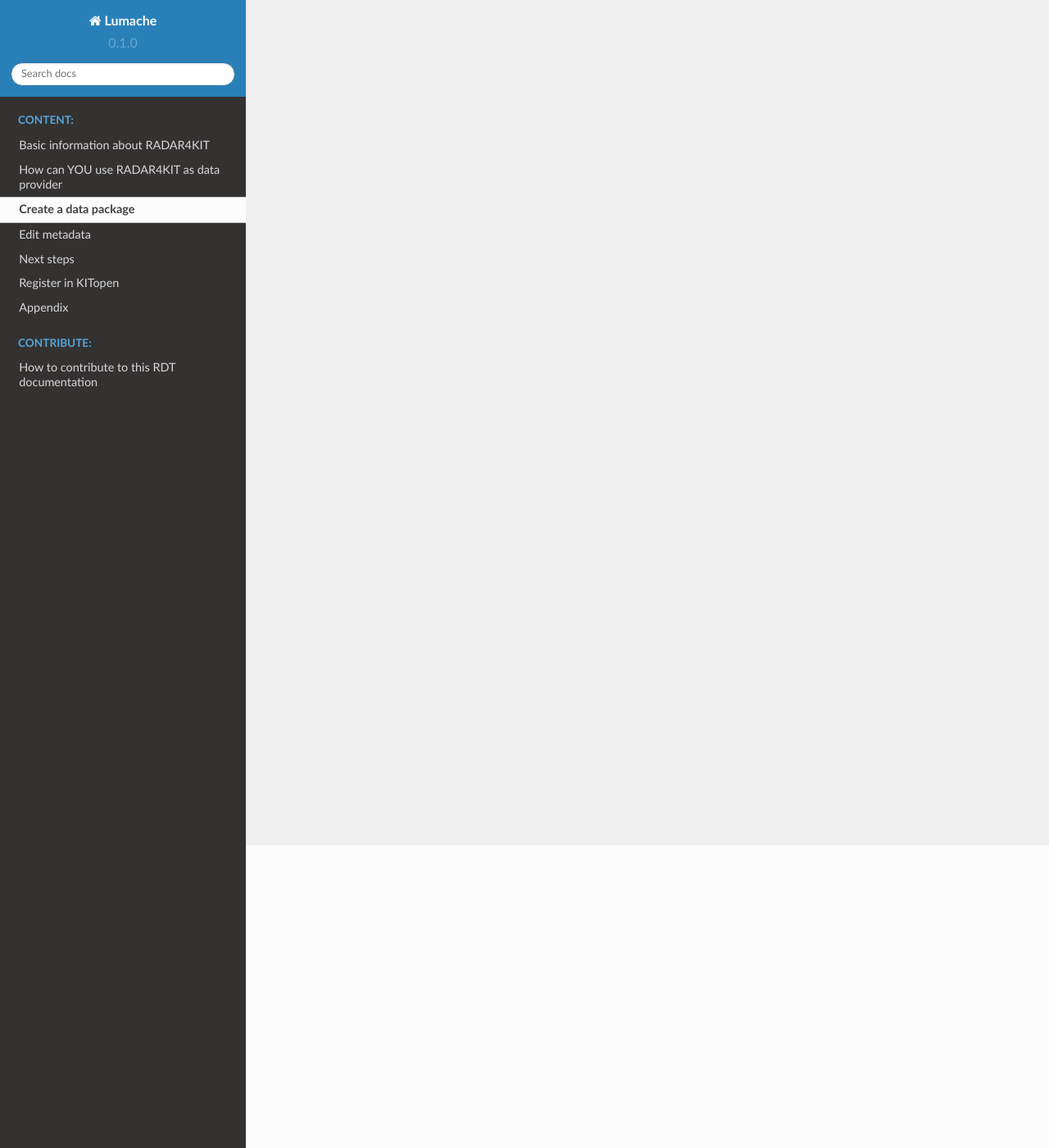
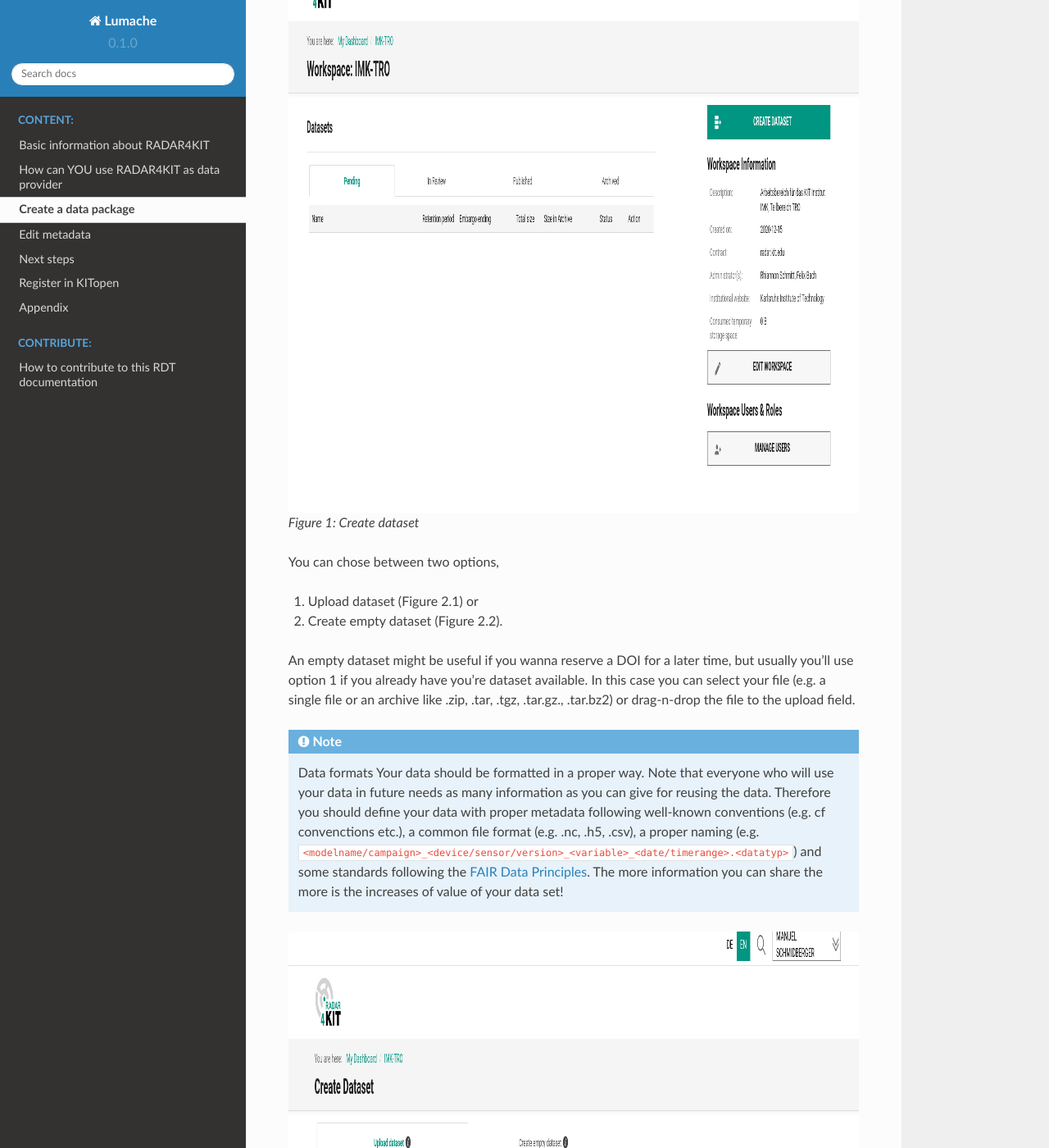
Before and after one commit to sabarth/Radar4KIT, a Sphinx documentation site: the page built from docs/source/Content/datapackage.rst, in a window 1280 px wide and 1400 px high, scrolled down 369 px. Shown: the whole window at 82% size. Built offline with Sphinx 7.4.7 and the Read the Docs theme 2.0.0, drawn with Linux system fonts in a browser that asks for light colours; some of the changed text lies outside the part shown.

Commit message:
Add 2 figures, change pyproject.toml, edit content

```diff
--- a/docs/source/Content/basic.rst
+++ b/docs/source/Content/basic.rst
@@ -15,8 +15,6 @@
 
 Since RADAR4KIT is an online service it can be used exclusively via the Internet. All KIT researchers can log in to RADAR4KIT via their KIT account (Shibboleth) using
 the web frontend of `RADAR4KIT <www.radar.kit.edu>`_. In addition, further accounts for KIT-externals can be created in special cases.
-
-.. image:: /images/radar4kit_edit_metadata_1.png
 
 
 RADAR4KIT usage and numbers
--- a/docs/source/Content/datapackage.rst
+++ b/docs/source/Content/datapackage.rst
@@ -1,2 +1,24 @@
 Create a data package
-++++++++++++++++++++++
++++++++++++++++++++++
+
+So, how do you create a data package once you get your authorization as subcurator? Since you're authorized as subcurator you can find the button "create dataset" on the left side of the window. Click that button for the next step.
+
+.. figure:: /images/radar4kit_create_dataset_1.png
+    :scale: 100 %
+
+    *Figure 1: Create dataset*
+
+You can chose between two options,
+
+#. Upload dataset (Figure 2.1) or
+#. Create empty dataset (Figure 2.2).
+
+An empty dataset might be useful if you wanna reserve a DOI for a later time, but usually you'll use option 1 if you already have you're dataset available. In this case you can select your file (e.g. a single file or an archive like .zip, .tar, .tgz, .tar.gz., .tar.bz2) or drag-n-drop the file to the upload field.
+
+.. NOTE:: Data formats
+    Your data should be formatted in a proper way. Note that everyone who will use your data in future needs as many information as you can give for reusing the data. Therefore you should define your data with proper metadata following well-known conventions (e.g. cf convenctions etc.), a common file format (e.g. .nc, .h5, .csv), a proper naming (e.g. ``<modelname/campaign>_<device/sensor/version>_<variable>_<date/timerange>.<datatyp>``) and some standards following the `FAIR Data Principles <https://www.go-fair.org/fair-principles/>`_. The more information you can share the more is the increases of value of your data set!
+
+.. figure:: /images/radar4kit_create_dataset_2.png
+    :scale: 100 %
+
+    *Figure 2: Upload dataset*
--- a/pyproject.toml
+++ b/pyproject.toml
@@ -3,6 +3,7 @@
 build-backend = "flit_core.buildapi"
 
 [project]
-name = "lumache"
-authors = [{name = "Graziella", email = "graziella@lumache"}]
+name = "Radar4KIT"
+authors = [{name = "Manuel Schmidberger", email = "manuel.schmidberger@kit.edu"}]
+copyright = "2022, Manuel Schmidberger"
 dynamic = ["version", "description"]
```
Also changed, not shown: docs/source/Content/usage.rst (+13 -2 lines), docs/source/images/radar4kit_create_dataset_1.png (added), docs/source/images/radar4kit_create_dataset_2.png (added).
